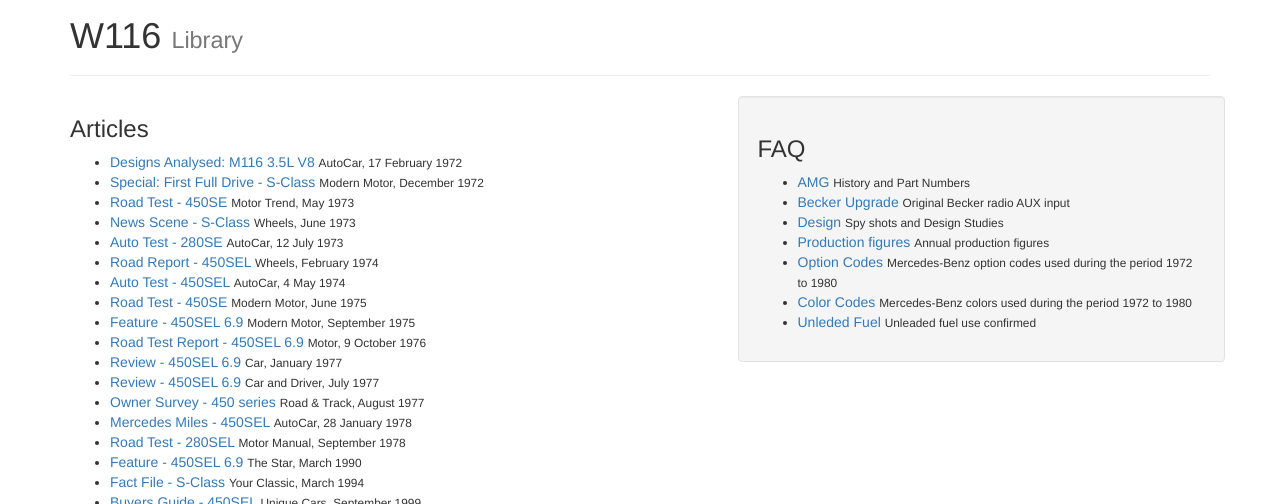
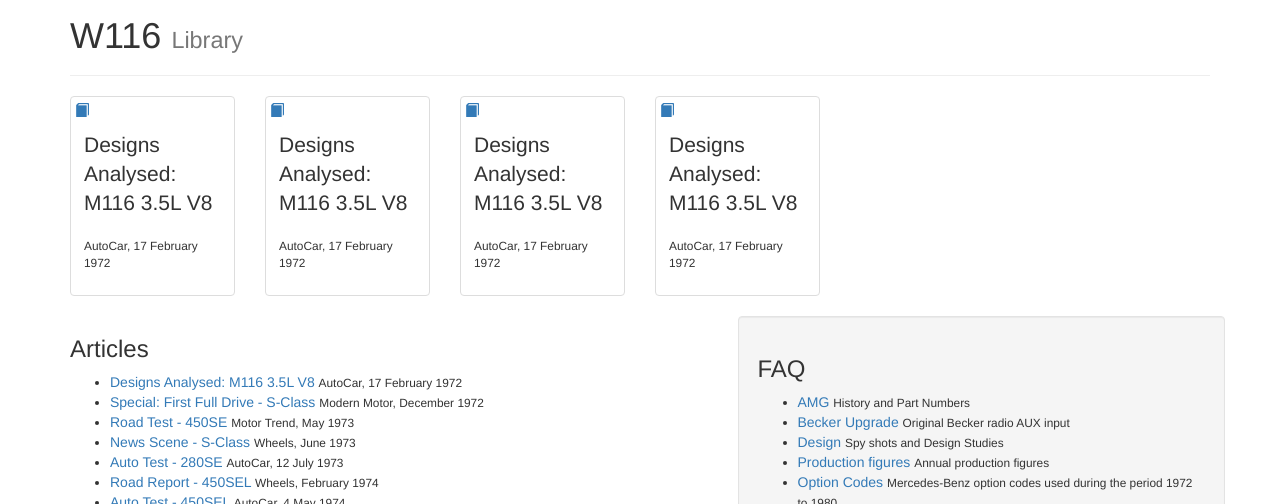
Before and after one commit to W116org/w116org.github.io, a Jekyll site: the page built from library.html, in a window 1280 px wide and 900 px high, cut to the strip 396-900 px from the top of the window. Built offline with Jekyll 4.4.1, drawn with Linux system fonts in a browser that asks for light colours; nearby versions of some CDN libraries; comment, search, counter and statistics services are not loaded.

Commit message:
Update library.html

```diff
--- a/library.html
+++ b/library.html
@@ -7,6 +7,52 @@
 published: true
 ---
 
+<div class="row">
+      <div class="col-sm-4 col-md-2">
+            <div class="thumbnail">
+                  <a href="/library/autocar7202/">
+                  <span class="glyphicon glyphicon-book" aria-hidden="true"></span>
+                  <div class="caption">
+                        <p class="lead">Designs Analysed: M116 3.5L V8</p>
+                        <p class="small">AutoCar, 17 February 1972</p>
+                  </div>
+                  </a>
+            </div>
+      </div>
+      <div class="col-sm-4 col-md-2">
+            <div class="thumbnail">
+                  <a href="/library/autocar7202/">
+                  <span class="glyphicon glyphicon-book" aria-hidden="true"></span>
+                  <div class="caption">
+                        <p class="lead">Designs Analysed: M116 3.5L V8</p>
+                        <p class="small">AutoCar, 17 February 1972</p>
+                  </div>
+                  </a>
+            </div>
+      </div>
+      <div class="col-sm-4 col-md-2">
+            <div class="thumbnail">
+                  <a href="/library/autocar7202/">
+                  <span class="glyphicon glyphicon-book" aria-hidden="true"></span>
+                  <div class="caption">
+                        <p class="lead">Designs Analysed: M116 3.5L V8</p>
+                        <p class="small">AutoCar, 17 February 1972</p>
+                  </div>
+                  </a>
+            </div>
+      </div>
+      <div class="col-sm-4 col-md-2">
+            <div class="thumbnail">
+                  <a href="/library/autocar7202/">
+                  <span class="glyphicon glyphicon-book" aria-hidden="true"></span>
+                  <div class="caption">
+                        <p class="lead">Designs Analysed: M116 3.5L V8</p>
+                        <p class="small">AutoCar, 17 February 1972</p>
+                  </div>
+                  </a>
+            </div>
+      </div>
+</div>
       <div class="row">
         <div class="col-md-7">
 <h3 id="articles">Articles</h3>
```
